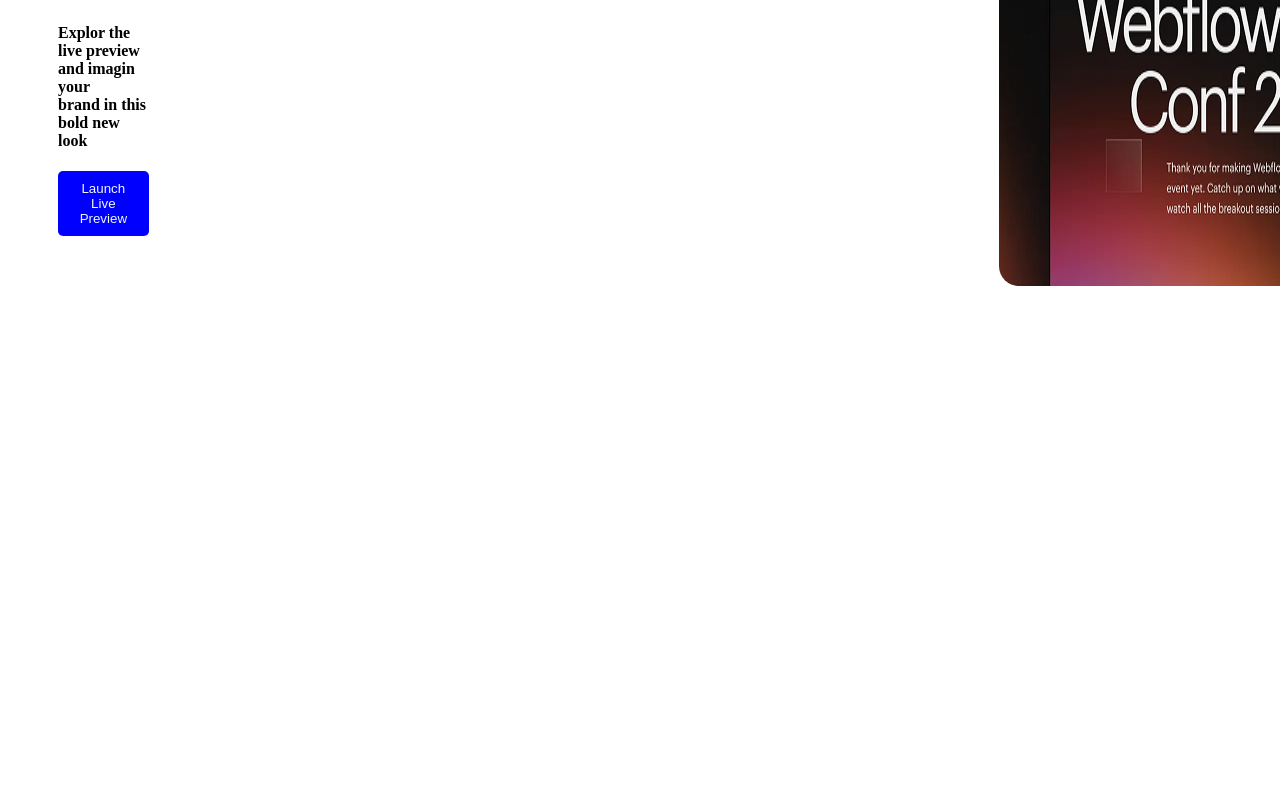
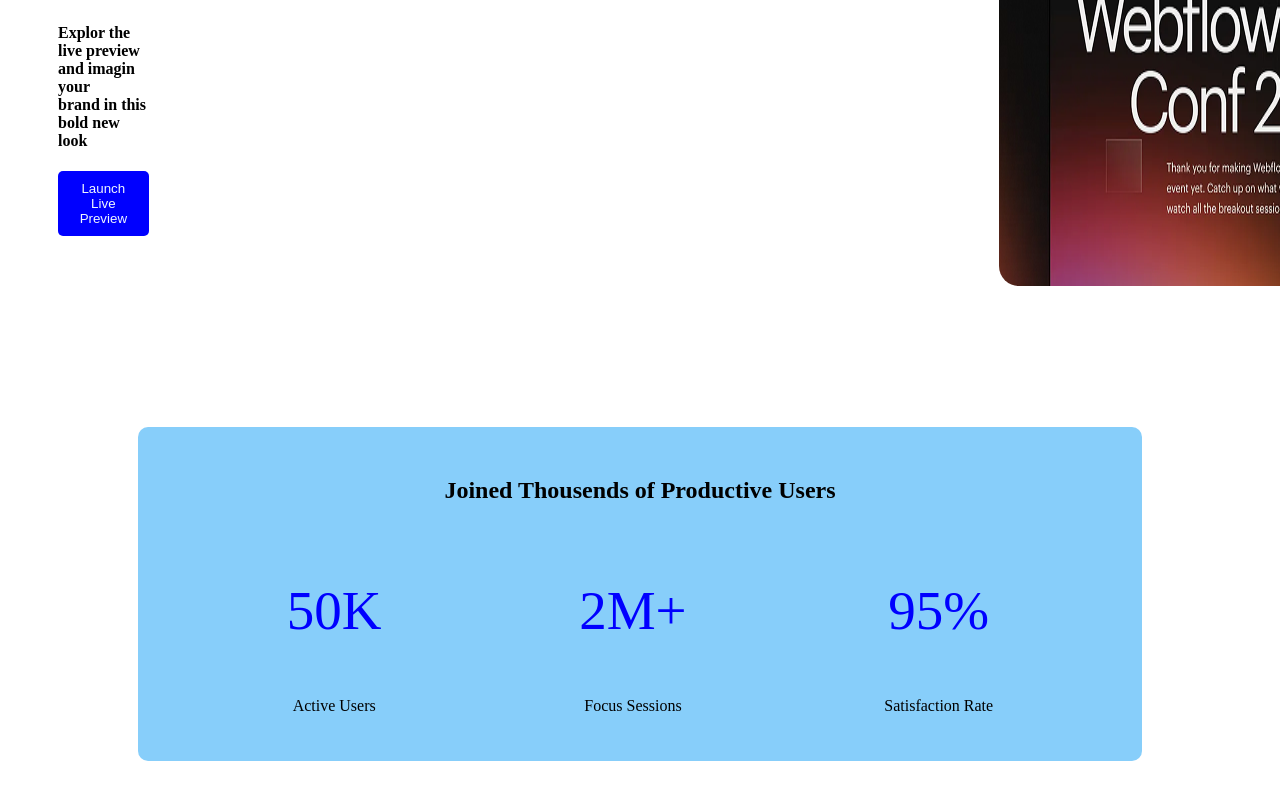
Before and after one commit to MUNNA-Boss/first-assignment, a plain HTML site: page assign.html in a window 1280 px wide. Shown: the part 704-1504 px from the top of the page. Before the commit the page ends 998 px from the top, so only its background shows below. Drawn offline with Linux system fonts and the light colour scheme.

Commit message:
finished 3rd item

```diff
--- a/assign.html
+++ b/assign.html
@@ -38,6 +38,28 @@
                 </div>
 
 
+
+                <section class="users">
+                    <div>
+                    <h1>Joined Thousends of Productive Users</h1>
+                    <div class="user-items">
+                        <div class="user-item">
+                            <p class="item-titel">50K</p>
+                            <p class="item-discription">Active Users</p>
+                        </div>
+                        <div class="user-item">
+                            <p class="item-titel">2M+</p>
+                            <p class="item-discription">Focus Sessions</p>
+                        </div>
+                        <div class="user-item">
+                            <p class="item-titel">95%</p>
+                            <p class="item-discription">Satisfaction Rate</p>
+                        </div>
+                    </div>
+
+                </section>
+
+
     </main>
     <footer>
 
--- a/styles/design.css
+++ b/styles/design.css
@@ -53,6 +53,25 @@ background-image: url('/immages/Hero-bg.png');
 .bannar-pictur{
     width: 403px;
     border-radius: 20px;
-    borde: ;
 
 }
+.users{
+    text-align: center;
+    background-color: lightskyblue;
+    border-radius: 10px;
+    margin: 141px 130px;
+    padding: 30px 50px;
+border-radius: 10px;
+
+}
+.user-items{
+    display: flex;
+    justify-content: space-around;
+}
+.item-titel{
+    font-size: 55px ;color: blue;
+
+}
+.head-li{
+    font-size: 80px;
+}
```
